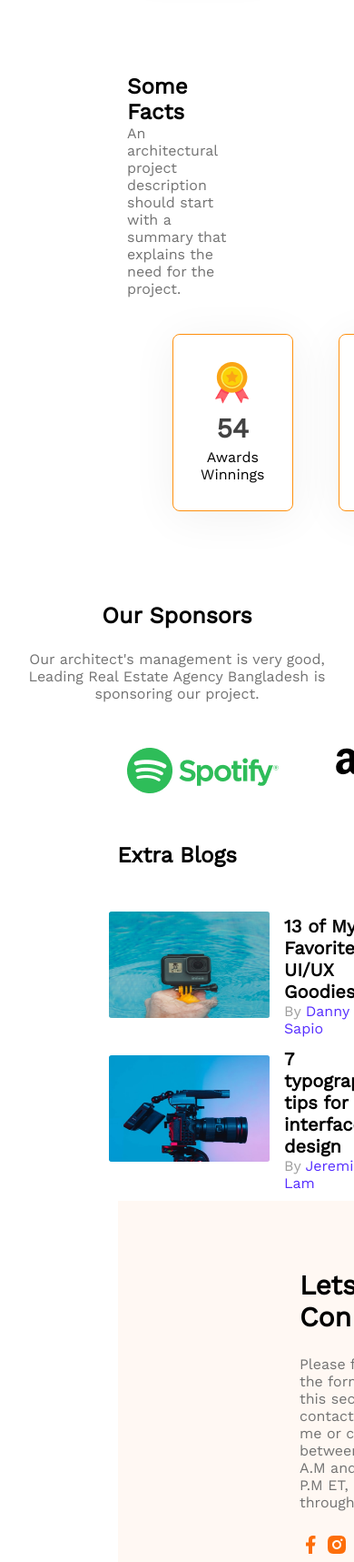
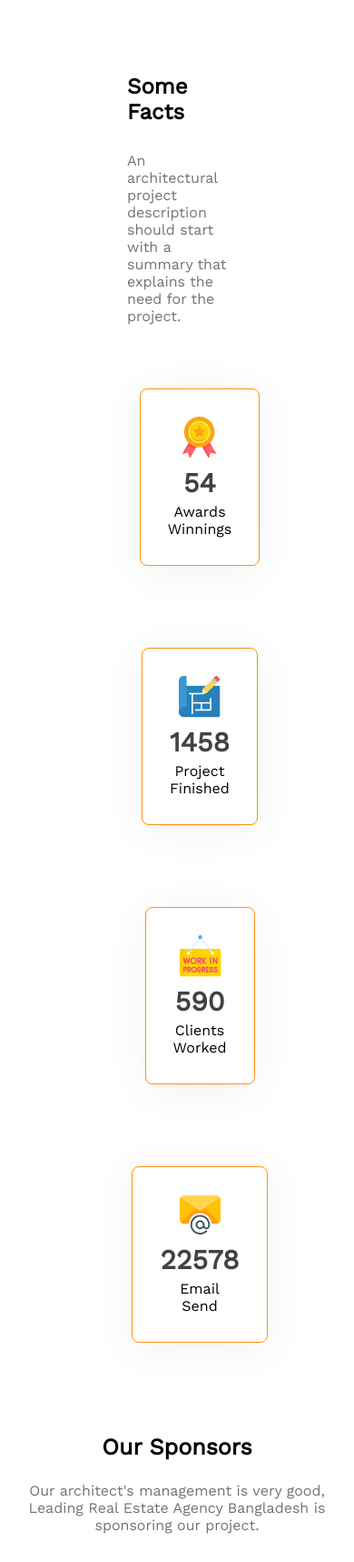
Before and after one commit to TahsinTousi/second-assignment-repo, a plain HTML site: page index.html in a window 390 px wide. Shown: the part 4640-6357 px from the top of the page at 91% size. Drawn offline with nearby package versions, Linux system fonts and the light colour scheme.

Commit message:
added new queri

```diff
--- a/styles/styles.css
+++ b/styles/styles.css
@@ -182,9 +182,6 @@ Features you will love & enjoy
     border: none;
     background: orangered;
     padding: 30px 35px;
-
-
-
 }
 
 /* ---------------------------
@@ -196,7 +193,8 @@ Features you will love & enjoy
 
 }
 .some-facts-des{
-    color: #727272;;
+    margin: 30px 0px;
+    color: #727272;
 }
 .some-facts-img {
     display: flex;
@@ -352,3 +350,32 @@ textarea {
     text-align: center;
     margin: 0px 130px;
 }
+
+/* -----------------------
+    Media Queries
+-------------------------*/
+/* Mobile Devices */
+@media screen and (max-width: 576px) {
+    .header{
+        width: 100%;
+    }
+
+    .some-facts-img {
+      flex-direction: column;
+      align-items: center;
+
+    }
+.blog{
+    flex-direction: column;
+}
+    .blogs{
+
+        grid-template-columns: repeat(1, 1fr);
+
+
+    }
+
+}
+.hide{
+    display: none;
+}
```
Also changed, not shown: index.html (+3 -1 lines).
